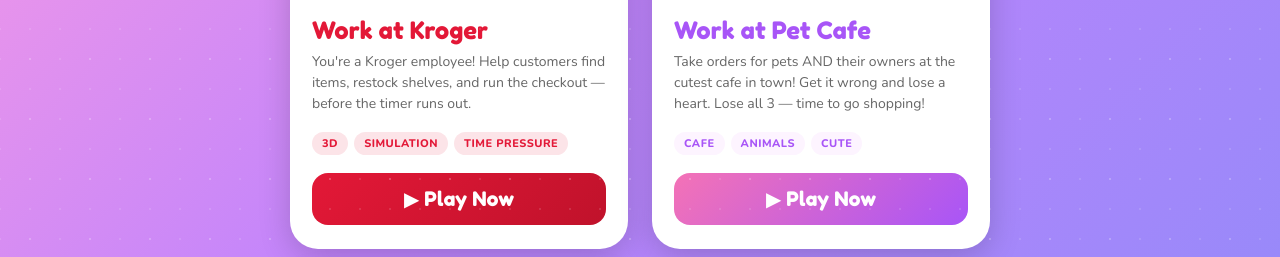
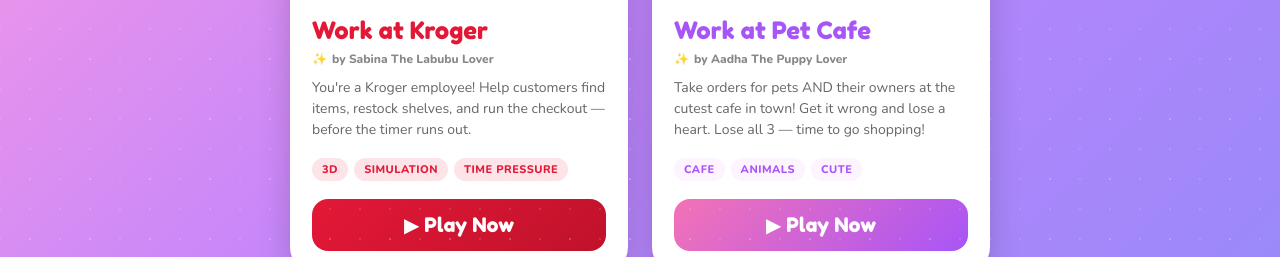
Before and after one commit to savidev1987/GirlsGames, a plain HTML site: page index.html in a window 1280 px wide. Shown: the part 391-648 px from the top of the page. Drawn offline with nearby package versions, Linux system fonts and the light colour scheme.

Commit message:
Add creator names to game cards on home page

```diff
--- a/index.html
+++ b/index.html
@@ -114,6 +114,13 @@
       margin-bottom: 18px;
     }
 
+    .card-creator {
+      font-size: 12px; font-weight: 800;
+      color: #aaa; margin-bottom: 10px;
+      display: flex; align-items: center; gap: 5px;
+    }
+    .card-creator span { color: #888; }
+
     .card-tags {
       display: flex; gap: 6px; flex-wrap: wrap;
       margin-bottom: 18px;
@@ -190,6 +197,7 @@
       </div>
       <div class="card-body">
         <div class="card-title">Work at Kroger</div>
+        <div class="card-creator">✨ <span>by Sabina The Labubu Lover</span></div>
         <div class="card-desc">
           You're a Kroger employee! Help customers find items, restock shelves, and run the checkout — before the timer runs out.
         </div>
@@ -210,6 +218,7 @@
       </div>
       <div class="card-body">
         <div class="card-title">Work at Pet Cafe</div>
+        <div class="card-creator">✨ <span>by Aadha The Puppy Lover</span></div>
         <div class="card-desc">
           Take orders for pets AND their owners at the cutest cafe in town! Get it wrong and lose a heart. Lose all 3 — time to go shopping!
         </div>
@@ -230,6 +239,7 @@
       </div>
       <div class="card-body">
         <div class="card-title">Sunny's Daycare</div>
+        <div class="card-creator">✨ <span>by Sanaa the Sunny Bunny</span></div>
         <div class="card-desc">
           Sunny had a car accident and needs your help! Care for her puppies — treat their injuries, give medicine, and get them ready before owners arrive.
         </div>
```
